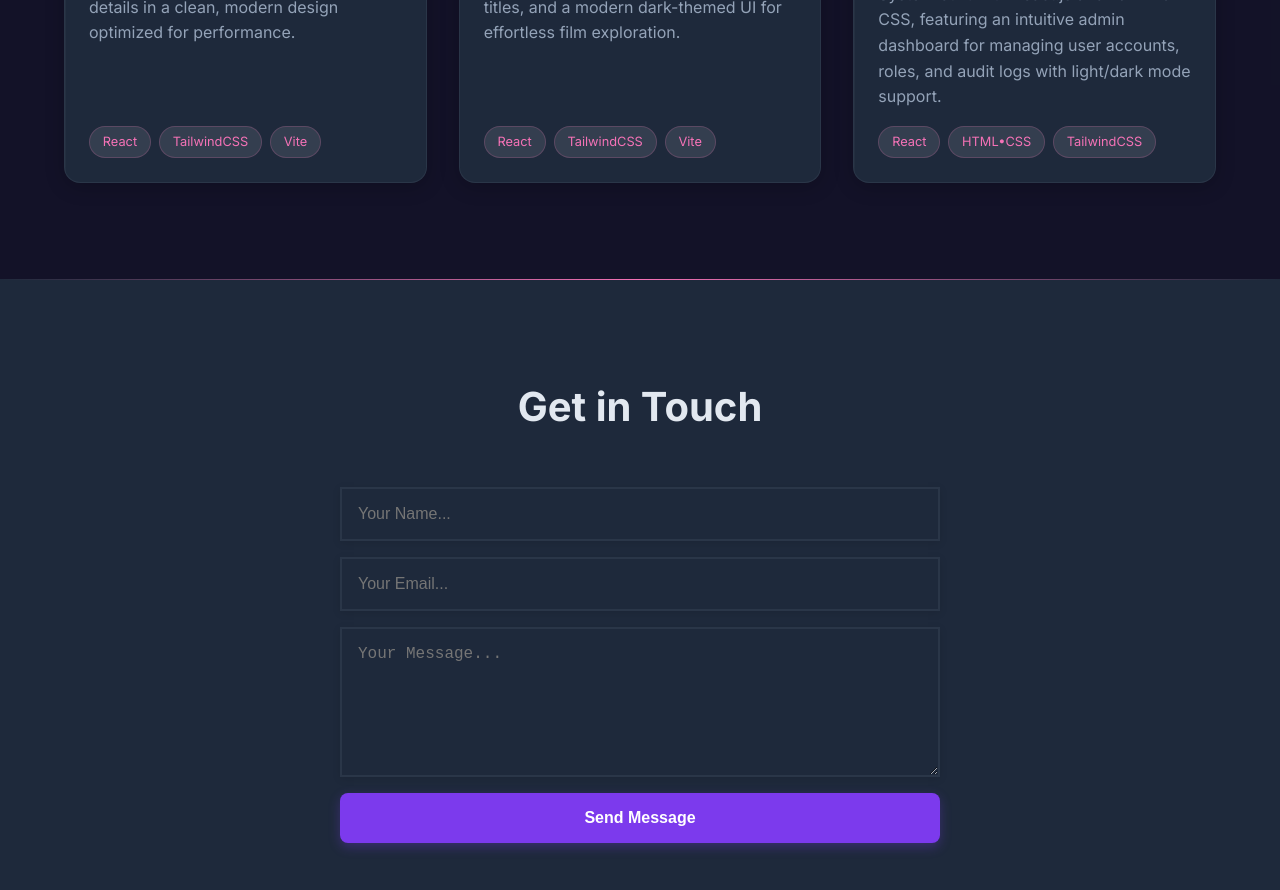
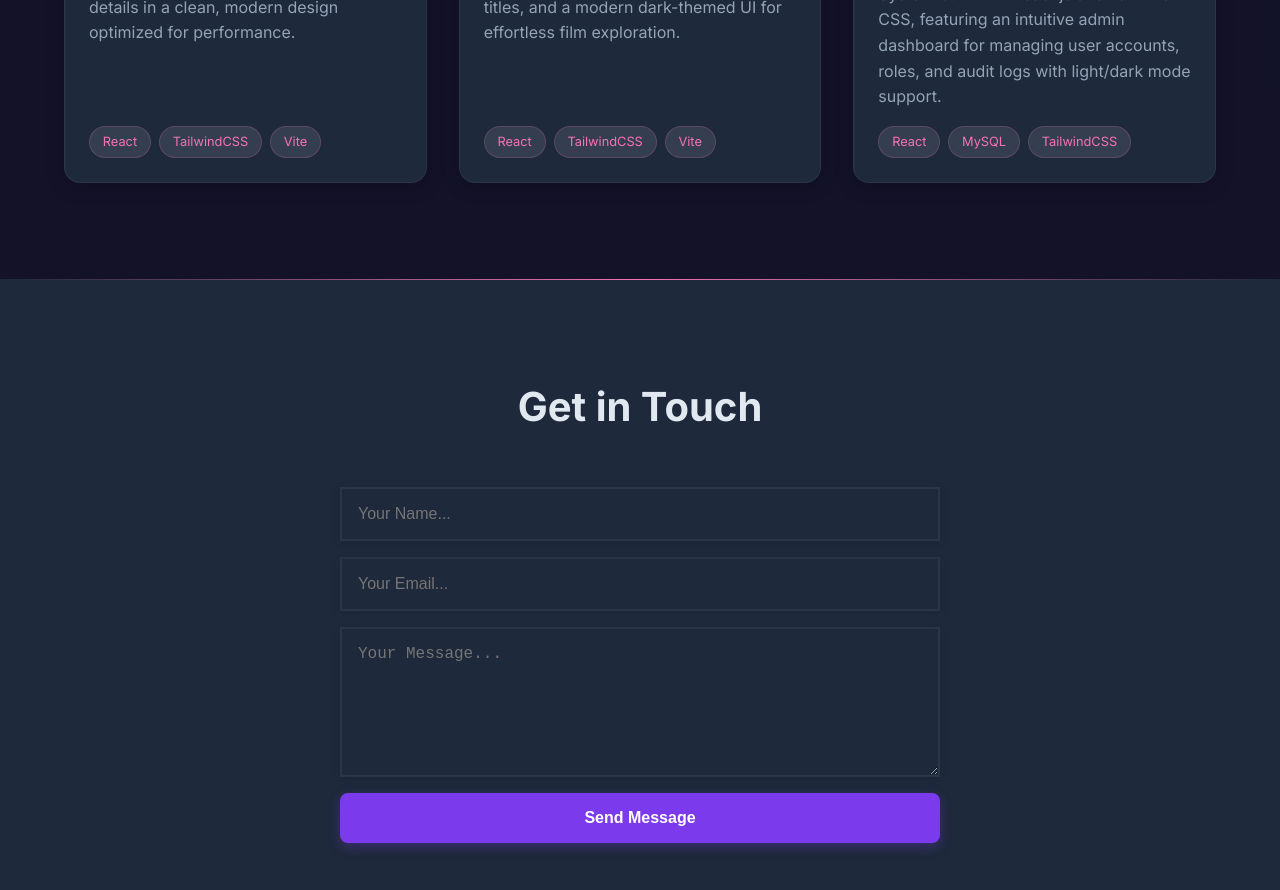
Before and after one commit to AnthonyNell27/portfolio, a React (Vite) app: page / in a window 1280 px wide. Shown: the part 1440-2330 px from the top of the page. Built offline with nearby package versions, Linux system fonts and the light colour scheme.

Commit message:
changed project 3 stack

```diff
--- a/src/components/Projects.jsx
+++ b/src/components/Projects.jsx
@@ -106,7 +106,7 @@ export const Projects = () => {
           </p>
           <div className="project-tech">
             <span>React</span>
-            <span>HTML•CSS</span>
+            <span>MySQL</span>
             <span>TailwindCSS</span>
           </div>
         </motion.div>
```
